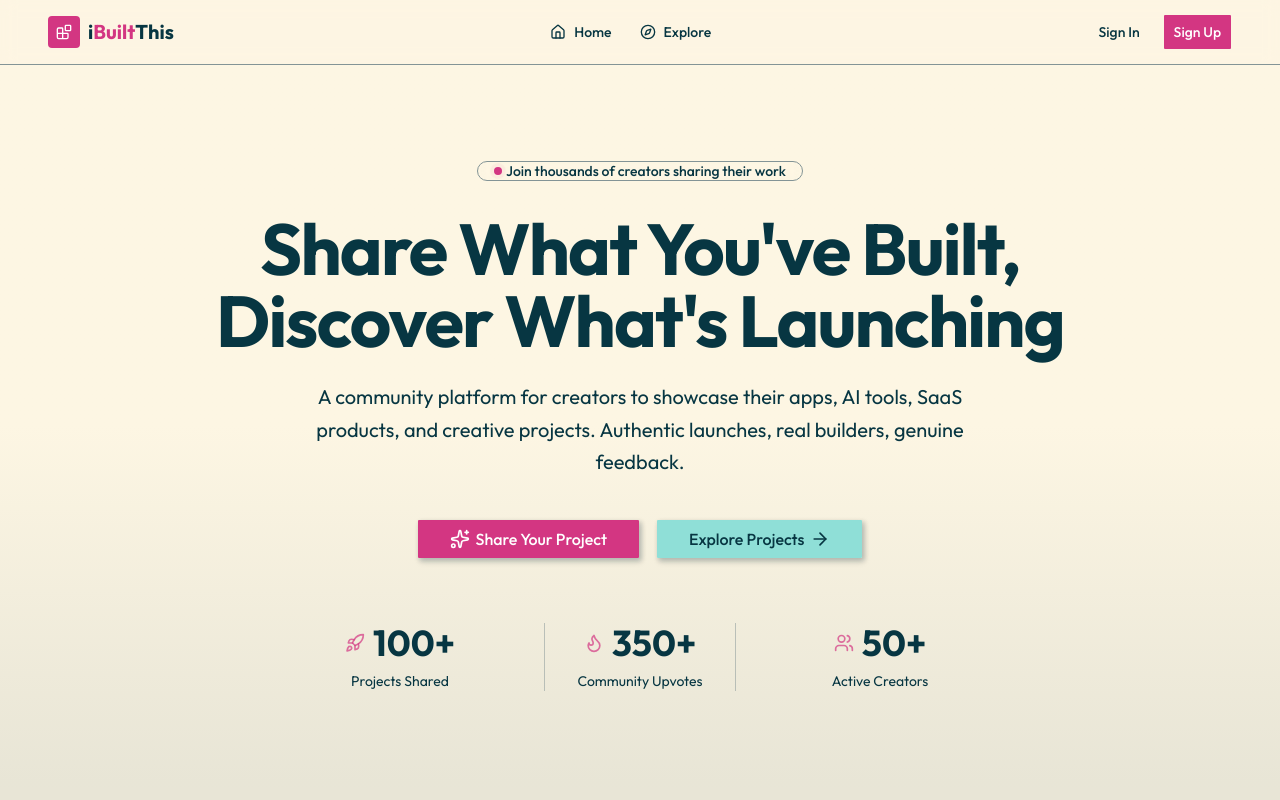
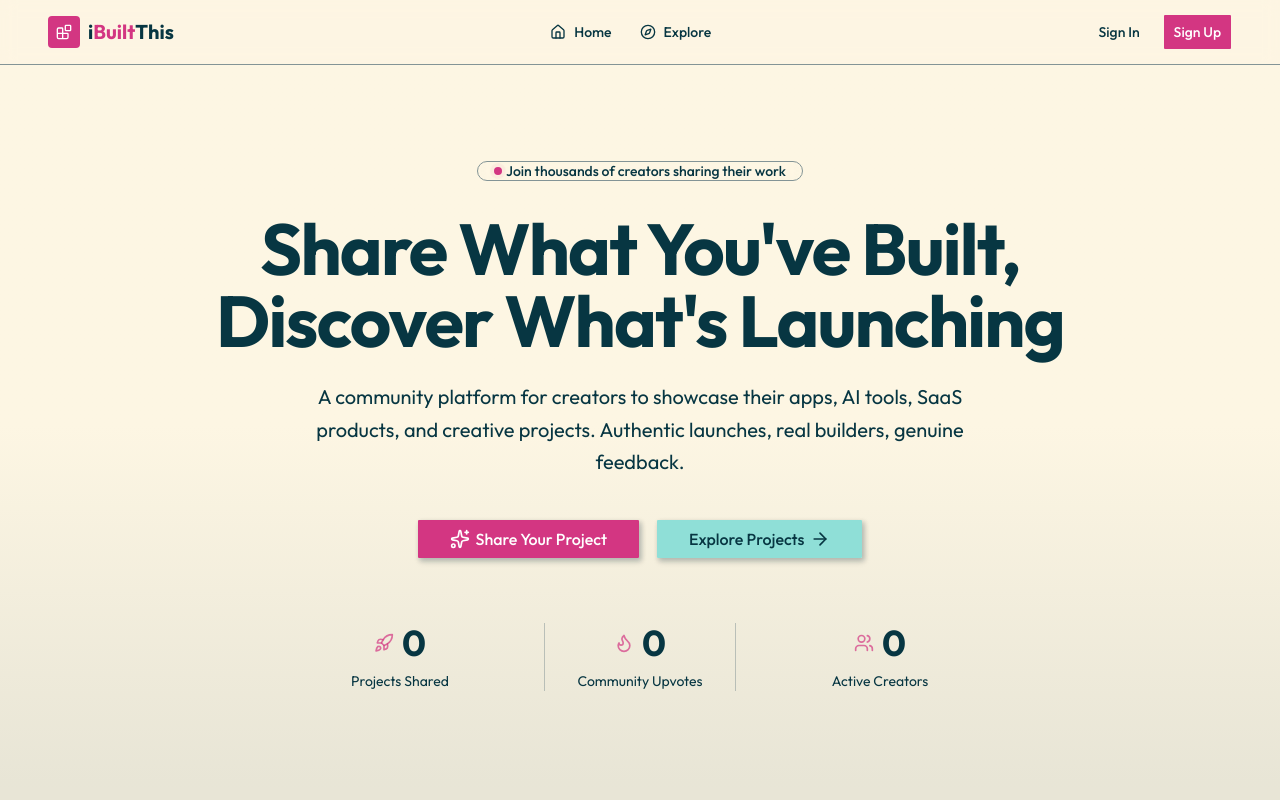
Before and after one commit to Tahsin005/ibuiltthis, a Next.js app: page / in a window 1280 px wide. Shown: the top 800 px of the page. Built offline with nearby package versions, Linux system fonts and the light colour scheme; no server answers; the database is empty.

Commit message:
refactor: handle comment time-ago on client, remove root revalidation, and simplify stat formatting

```diff
--- a/components/comments/comment-item.tsx
+++ b/components/comments/comment-item.tsx
@@ -1,6 +1,6 @@
 "use client";
 
-import { useState } from "react";
+import { useState, useEffect } from "react";
 import { CommentType } from "@/types";
 import { Button } from "@/components/ui/button";
 import { Badge } from "@/components/ui/badge";
@@ -27,19 +27,9 @@ interface CommentItemProps {
     onDeleted?: (commentId: number) => void;
 }
 
-function formatTimeAgo(dateInput: Date | string | null | undefined): string {
+function formatStaticDate(dateInput: Date | string | null | undefined): string {
     if (!dateInput) return "recently";
     const date = typeof dateInput === "string" ? new Date(dateInput) : dateInput;
-    const now = new Date();
-    const diffInSeconds = Math.floor((now.getTime() - date.getTime()) / 1000);
-
-    if (diffInSeconds < 60) return "just now";
-    const diffInMinutes = Math.floor(diffInSeconds / 60);
-    if (diffInMinutes < 60) return `${diffInMinutes}m ago`;
-    const diffInHours = Math.floor(diffInMinutes / 60);
-    if (diffInHours < 24) return `${diffInHours}h ago`;
-    const diffInDays = Math.floor(diffInHours / 24);
-    if (diffInDays < 30) return `${diffInDays}d ago`;
     return date.toLocaleDateString();
 }
 
@@ -52,6 +42,31 @@ export default function CommentItem({
 }: CommentItemProps) {
     const [isDeleting, setIsDeleting] = useState(false);
     const [dialogOpen, setDialogOpen] = useState(false);
+    const [timeAgo, setTimeAgo] = useState<string>(() =>
+        formatStaticDate(comment.createdAt)
+    );
+
+    useEffect(() => {
+        if (!comment.createdAt) return;
+        const date =
+            typeof comment.createdAt === "string"
+                ? new Date(comment.createdAt)
+                : comment.createdAt;
+        const now = new Date();
+        const diffInSeconds = Math.floor((now.getTime() - date.getTime()) / 1000);
+
+        if (diffInSeconds < 60) {
+            setTimeAgo("just now");
+        } else if (diffInSeconds < 3600) {
+            setTimeAgo(`${Math.floor(diffInSeconds / 60)}m ago`);
+        } else if (diffInSeconds < 86400) {
+            setTimeAgo(`${Math.floor(diffInSeconds / 3600)}h ago`);
+        } else if (diffInSeconds < 2592000) {
+            setTimeAgo(`${Math.floor(diffInSeconds / 86400)}d ago`);
+        } else {
+            setTimeAgo(date.toLocaleDateString());
+        }
+    }, [comment.createdAt]);
 
     const isAuthor = currentUserId && comment.userId === currentUserId;
     const canDelete = isAuthor || isAdmin;
@@ -105,7 +120,7 @@ export default function CommentItem({
                             </Badge>
                         )}
                         <span className="text-xs text-muted-foreground">
-                            {formatTimeAgo(comment.createdAt)}
+                            {timeAgo}
                         </span>
                     </div>
 
--- a/components/landing-page/hero-section.tsx
+++ b/components/landing-page/hero-section.tsx
@@ -28,12 +28,12 @@ const LiveBadge = () => {
     );
 };
 
-function formatStatNumber(num: number, baselineFallback: number): string {
-    const total = num > 0 ? num : baselineFallback;
+function formatStatNumber(num: number): string {
+    const total = Math.max(0, num);
     if (total >= 1000) {
         return `${(total / 1000).toFixed(1)}K+`;
     }
-    return `${total}+`;
+    return `${total}`;
 }
 
 export default async function HeroSection() {
@@ -42,18 +42,18 @@ export default async function HeroSection() {
     const statsData = [
         {
             icon: RocketIcon,
-            value: formatStatNumber(stats.productsCount, 100),
+            value: formatStatNumber(stats.productsCount),
             label: "Projects Shared",
         },
         {
             icon: FlameIcon,
-            value: formatStatNumber(stats.votesCount, 350),
+            value: formatStatNumber(stats.votesCount),
             label: "Community Upvotes",
             hasBorder: true,
         },
         {
             icon: UsersIcon,
-            value: formatStatNumber(stats.creatorsCount, 50),
+            value: formatStatNumber(stats.creatorsCount),
             label: "Active Creators",
         },
     ];
--- a/lib/comments/comment-actions.ts
+++ b/lib/comments/comment-actions.ts
@@ -66,7 +66,6 @@ export const addCommentAction = async (productId: number, content: string) => {
             .returning();
 
         revalidatePath(`/products/${product[0].slug}`);
-        revalidatePath("/", "layout");
 
         return {
             success: true,
@@ -139,7 +138,6 @@ export const deleteCommentAction = async (commentId: number) => {
         if (product[0]?.slug) {
             revalidatePath(`/products/${product[0].slug}`);
         }
-        revalidatePath("/", "layout");
 
         return {
             success: true,
```
